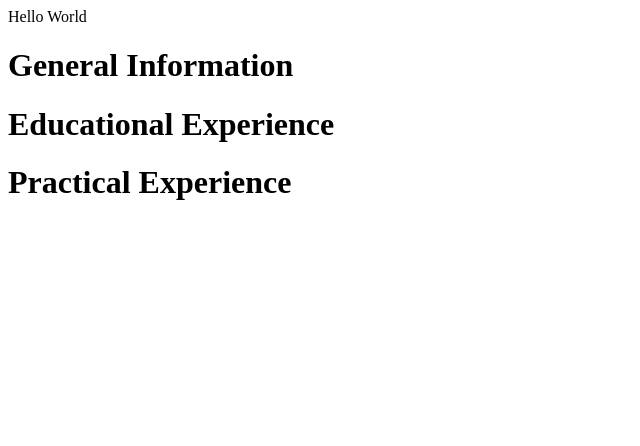
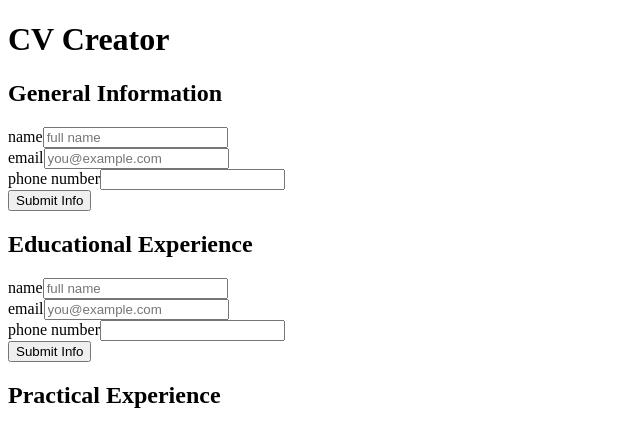
Before and after one commit to livingicon/cv-project, a React (Create React App) app: page / in a window 1280 px wide. Shown: the top 446 px of the page, without its empty margins (0-640 px from the left). Built offline with nearby package versions, Linux system fonts and the light colour scheme.

Commit message:
Add basic form attributes for the general information section

```diff
--- a/src/App.js
+++ b/src/App.js
@@ -8,7 +8,8 @@ import React, { Component } from "react";
 class App extends Component {
  render() {
    return (
-    <div>Hello World
+    <div>
+      <h1>CV Creator</h1>
       <GeneralInfo></GeneralInfo>
       <EducationalExp></EducationalExp>
       <PracticalExp></PracticalExp>
--- a/src/components/EducationalExp.js
+++ b/src/components/EducationalExp.js
@@ -1,11 +1,28 @@
 // EducationalInfo.js
 
-import React, { Component } from "react";
+import React, { Component } from 'react';
 
 class EducationalExp extends Component {
   render() {
     return (
-      <h1>Educational Experience</h1>
+      <div className="forms">
+        <h2>Educational Experience</h2>
+        <form>
+          <div>
+            <label htmlFor="userName">name</label>
+            <input type="text" id="userName" name="user_name" placeholder="full name" autoComplete="off" />
+          </div>
+          <div>
+            <label htmlFor="user_email">email</label>
+            <input type="email" id="user_email" name="email" placeholder="you@example.com" autoComplete="off"/>
+          </div>
+          <div>
+            <label htmlFor="phone_number">phone number</label>
+            <input type="tel" id="phone_number" name="phone" pattern="[0-9]{3}-[0-9]{2}-[0-9]{3}" autoComplete="off" />
+          </div>
+          <button type="submit">Submit Info</button>
+        </form>
+      </div>
     );
   }
 }
--- a/src/components/GeneralInfo.js
+++ b/src/components/GeneralInfo.js
@@ -1,12 +1,27 @@
 // GeneralInfo.js
 
-import React, { Component } from "react";
+import React, { Component } from 'react';
 
 class GeneralInfo extends Component {
   render() {
     return (
       <div>
-        <h1>General Information</h1>
+        <h2>General Information</h2>
+        <form>
+          <div>
+            <label htmlFor="userName">name</label>
+            <input type="text" id="userName" name="user_name" placeholder="full name" autoComplete="off" />
+          </div>
+          <div>
+            <label htmlFor="user_email">email</label>
+            <input type="email" id="user_email" name="email" placeholder="you@example.com" autoComplete="off"/>
+          </div>
+          <div>
+            <label htmlFor="phone_number">phone number</label>
+            <input type="tel" id="phone_number" name="phone" pattern="[0-9]{3}-[0-9]{2}-[0-9]{3}" autoComplete="off" />
+          </div>
+          <button type="submit">Submit Info</button>
+        </form>
       </div>
     );
   }
--- a/src/components/PracticalExp.js
+++ b/src/components/PracticalExp.js
@@ -1,11 +1,11 @@
 // PracticalExp.js
 
-import React, { Component } from "react";
+import React, { Component } from 'react';
 
 class PracticalExp extends Component {
   render() {
     return (
-      <h1>Practical Experience</h1>
+      <h2>Practical Experience</h2>
     );
   }
 }
```
